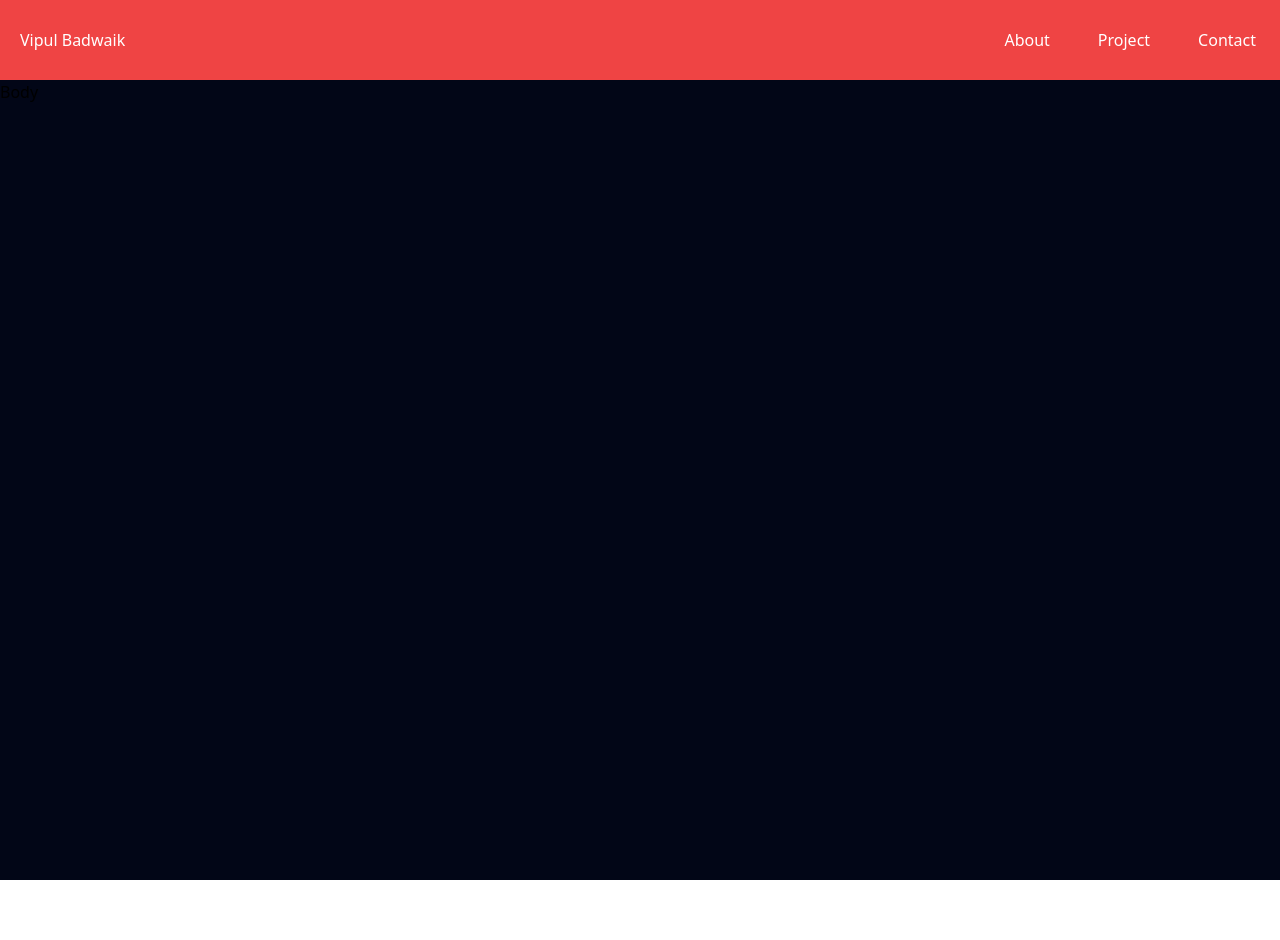
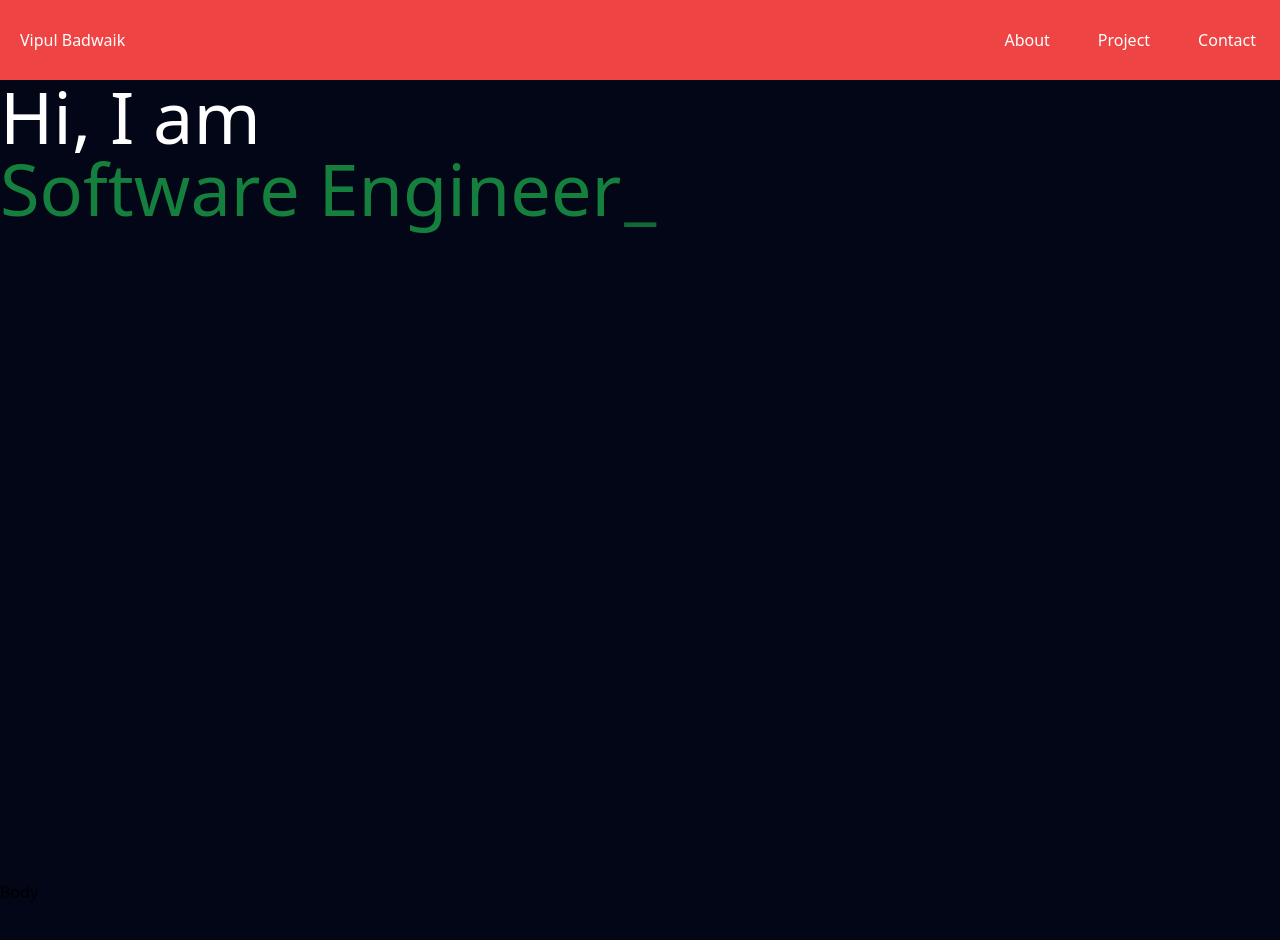
Before and after one commit to vipulbadwaik/portfolio-web, a React (Create React App) app: page / in a window 1280 px wide. Shown: the top 940 px of the page. Before the commit the page ends 880 px from the top, so only its background shows below. Built offline with nearby package versions, Linux system fonts and the light colour scheme.

Commit message:
Header fixed & Intro Started

```diff
--- a/package.json
+++ b/package.json
@@ -9,6 +9,7 @@
     "react": "^18.2.0",
     "react-dom": "^18.2.0",
     "react-scripts": "5.0.1",
+    "react-simple-typewriter": "^5.0.1",
     "web-vitals": "^2.1.4"
   },
   "scripts": {
--- a/src/App.js
+++ b/src/App.js
@@ -1,12 +1,15 @@
 import Body from "./Components/Body";
 import Header from "./Components/Header";
+import Intro from "./Components/Intro";
 
 
 function App() {
   return (
    <div>
      <Header/>
+     <Intro/>
      <Body/>
+
    </div>
   );
 }
--- a/src/Components/Header.js
+++ b/src/Components/Header.js
@@ -7,10 +7,10 @@ const Header = () => {
 
     console.log(window.scrollY);
 
-    if (window.scrollY > 70) {
+    if (window.scrollY >= 80) {
       setShow(true);
-      window.removeEventListener('scroll',changeHeader);
-    } else {
+
+    } else if(window.screenY <80) {
       setShow(false);
     }
   };
--- a/src/Components/Intro.js
+++ b/src/Components/Intro.js
@@ -1,8 +1,27 @@
-import React from 'react'
+import React from 'react';
+import { Typewriter } from 'react-simple-typewriter';
 
 const Intro = () => {
   return (
-    <div>Intro</div>
+    <div className="h-screen bg-slate-950 flex">
+      <div className='flex flex-col'>
+        <h1 className='text-white text-7xl'>Hi, I am </h1>
+        <h1 className='text-green-700 text-7xl'>
+        <Typewriter
+        words={['Fronted Developer','Software Engineer','Tech Enthusiast','Coder']}
+        loop = 'false'
+        cursor
+        cursorStyle='_'
+
+
+
+
+
+        />
+</h1>
+
+      </div>
+    </div>
   )
 }
 
```
Also changed, not shown: 1 other file (tests, documents, lock files or other folders).
